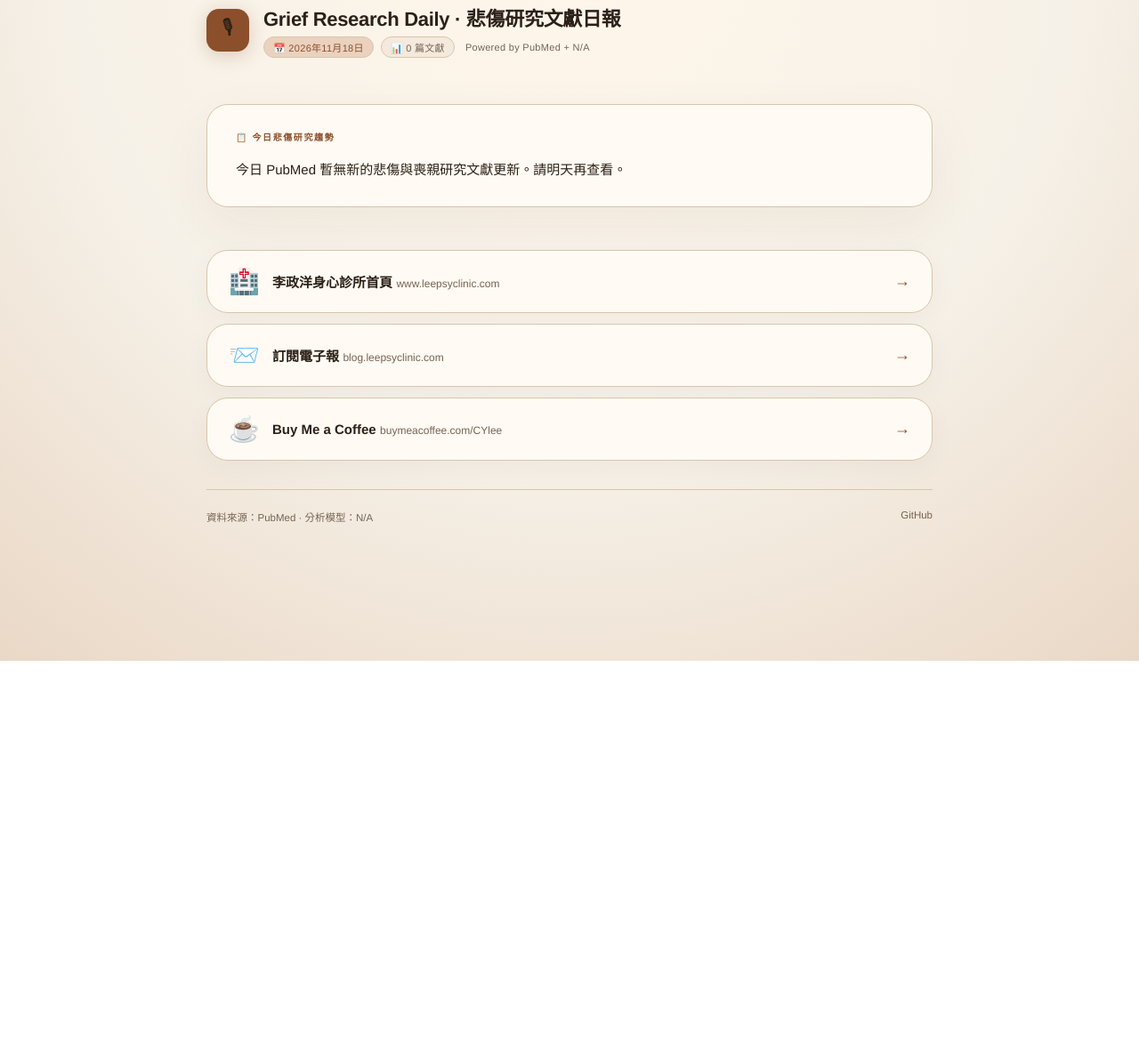
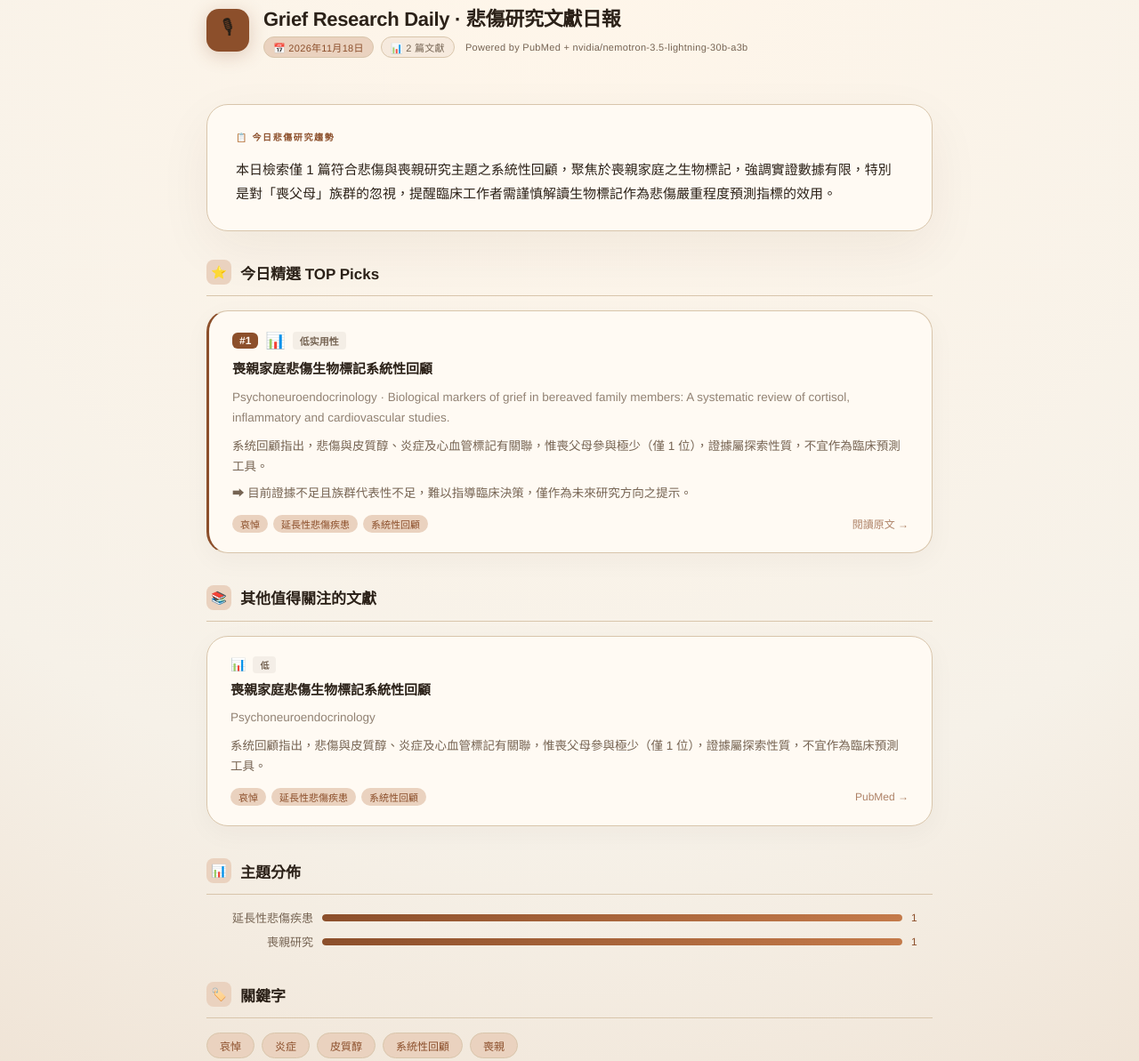
Before and after one commit to u8901006/prolong-grief, a plain HTML site: page docs/grief-2026-11-18.html in a window 1280 px wide. Shown: the part 57-1250 px from the top of the page at 89% size. Before the commit the page ends 800 px from the top, so only its background shows below. Drawn offline with Linux system fonts and the light colour scheme.

Commit message:
grief research daily report: 2026-11-18

```diff
--- a/data/processed_pmids.json
+++ b/data/processed_pmids.json
@@ -1,6 +1,6 @@
 {
-  "last_updated": "2026-11-15T14:15:34.487715+00:00",
-  "count": 618,
+  "last_updated": "2026-11-18T15:56:15.982425+00:00",
+  "count": 619,
   "pmids": [
     "41833613",
     "41833615",
@@ -597,6 +597,7 @@
     "42906704",
     "42906707",
     "42910461",
+    "42914680",
     "42918351",
     "42927849",
     "42928730",
--- a/docs/grief-2026-11-18.html
+++ b/docs/grief-2026-11-18.html
@@ -79,24 +79,62 @@
       <h1>Grief Research Daily &middot; 悲傷研究文獻日報</h1>
       <div class="header-meta">
         <span class="badge badge-date">📅 2026年11月18日</span>
-        <span class="badge badge-count">📊 0 篇文獻</span>
-        <span class="badge badge-source">Powered by PubMed + N/A</span>
+        <span class="badge badge-count">📊 2 篇文獻</span>
+        <span class="badge badge-source">Powered by PubMed + nvidia/nemotron-3.5-lightning-30b-a3b</span>
       </div>
     </div>
   </header>
 
   <div class="summary-card">
     <h2>📋 今日悲傷研究趨勢</h2>
-    <p class="summary-text">今日 PubMed 暫無新的悲傷與喪親研究文獻更新。請明天再查看。</p>
+    <p class="summary-text">本日檢索僅 1 篇符合悲傷與喪親研究主題之系統性回顧，聚焦於喪親家庭之生物標記，強調實證數據有限，特別是對「喪父母」族群的忽視，提醒臨床工作者需謹慎解讀生物標記作為悲傷嚴重程度預測指標的效用。</p>
   </div>
 
+  <div class='section'><div class='section-title'><span class='section-icon'>⭐</span>今日精選 TOP Picks</div>
+        <div class="news-card featured">
+          <div class="card-header">
+            <span class="rank-badge">#1</span>
+            <span class="emoji-icon">📊</span>
+            <span class="utility-low">低实用性</span>
+          </div>
+          <h3>喪親家庭悲傷生物標記系統性回顧</h3>
+          <p class="journal-source">Psychoneuroendocrinology &middot; Biological markers of grief in bereaved family members: A systematic review of cortisol, inflammatory and cardiovascular studies.</p>
+          <p>系统回顧指出，悲傷與皮質醇、炎症及心血管標記有關聯，惟喪父母參與極少（僅 1 位），證據屬探索性質，不宜作為臨床預測工具。</p>
+          <p class="utility-reason">➡ 目前證據不足且族群代表性不足，難以指導臨床決策，僅作為未來研究方向之提示。</p>
+          <div class="card-footer">
+            <span class="tag">哀悼</span><span class="tag">延長性悲傷疾患</span><span class="tag">系統性回顧</span>
+            <a href="https://pubmed.ncbi.nlm.nih.gov/42914680/" target="_blank">閱讀原文 →</a>
+          </div>
+        </div></div>
 
+  <div class='section'><div class='section-title'><span class='section-icon'>📚</span>其他值得關注的文獻</div>
+        <div class="news-card">
+          <div class="card-header-row">
+            <span class="emoji-sm">📊</span>
+            <span class="utility-low utility-sm">低</span>
+          </div>
+          <h3>喪親家庭悲傷生物標記系統性回顧</h3>
+          <p class="journal-source">Psychoneuroendocrinology</p>
+          <p>系统回顧指出，悲傷與皮質醇、炎症及心血管標記有關聯，惟喪父母參與極少（僅 1 位），證據屬探索性質，不宜作為臨床預測工具。</p>
+          <div class="card-footer">
+            <span class="tag">哀悼</span><span class="tag">延長性悲傷疾患</span><span class="tag">系統性回顧</span>
+            <a href="https://pubmed.ncbi.nlm.nih.gov/42914680/" target="_blank">PubMed →</a>
+          </div>
+        </div></div>
 
+  <div class='topic-section section'><div class='section-title'><span class='section-icon'>📊</span>主題分佈</div>
+            <div class="topic-row">
+              <span class="topic-name">延長性悲傷疾患</span>
+              <div class="topic-bar-bg"><div class="topic-bar" style="width:100%"></div></div>
+              <span class="topic-count">1</span>
+            </div>
+            <div class="topic-row">
+              <span class="topic-name">喪親研究</span>
+              <div class="topic-bar-bg"><div class="topic-bar" style="width:100%"></div></div>
+              <span class="topic-count">1</span>
+            </div></div>
 
-
-
-
-
+  <div class='keywords-section section'><div class='section-title'><span class='section-icon'>🏷️</span>關鍵字</div><div class='keywords'><span class="keyword">哀悼</span><span class="keyword">炎症</span><span class="keyword">皮質醇</span><span class="keyword">系統性回顧</span><span class="keyword">喪親</span></div></div>
 
   <div class="links-banner">
     <a href="https://www.leepsyclinic.com/" class="link-card" target="_blank">
@@ -126,7 +164,7 @@
   </div>
 
   <footer>
-    <span>資料來源：PubMed &middot; 分析模型：N/A</span>
+    <span>資料來源：PubMed &middot; 分析模型：nvidia/nemotron-3.5-lightning-30b-a3b</span>
     <span><a href="https://github.com/u8901006/prolong-grief">GitHub</a></span>
   </footer>
 </div>
```
